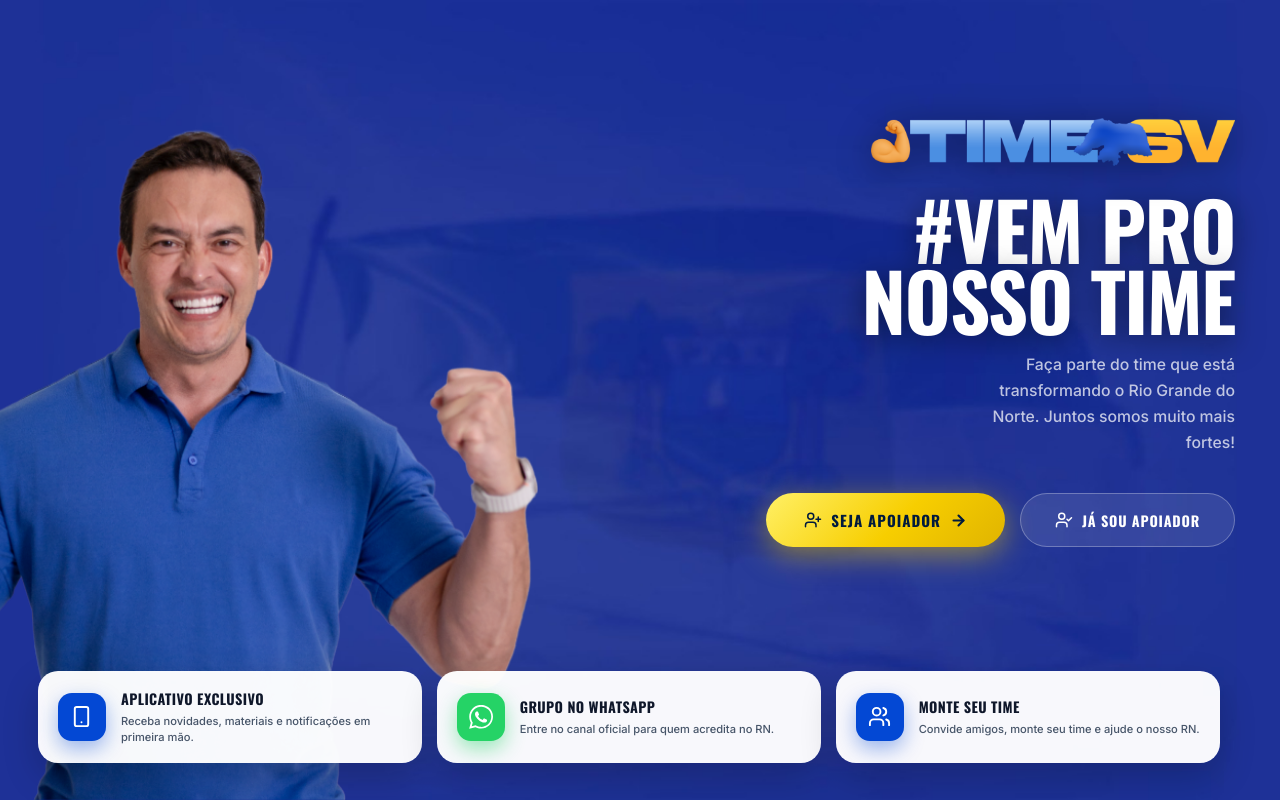
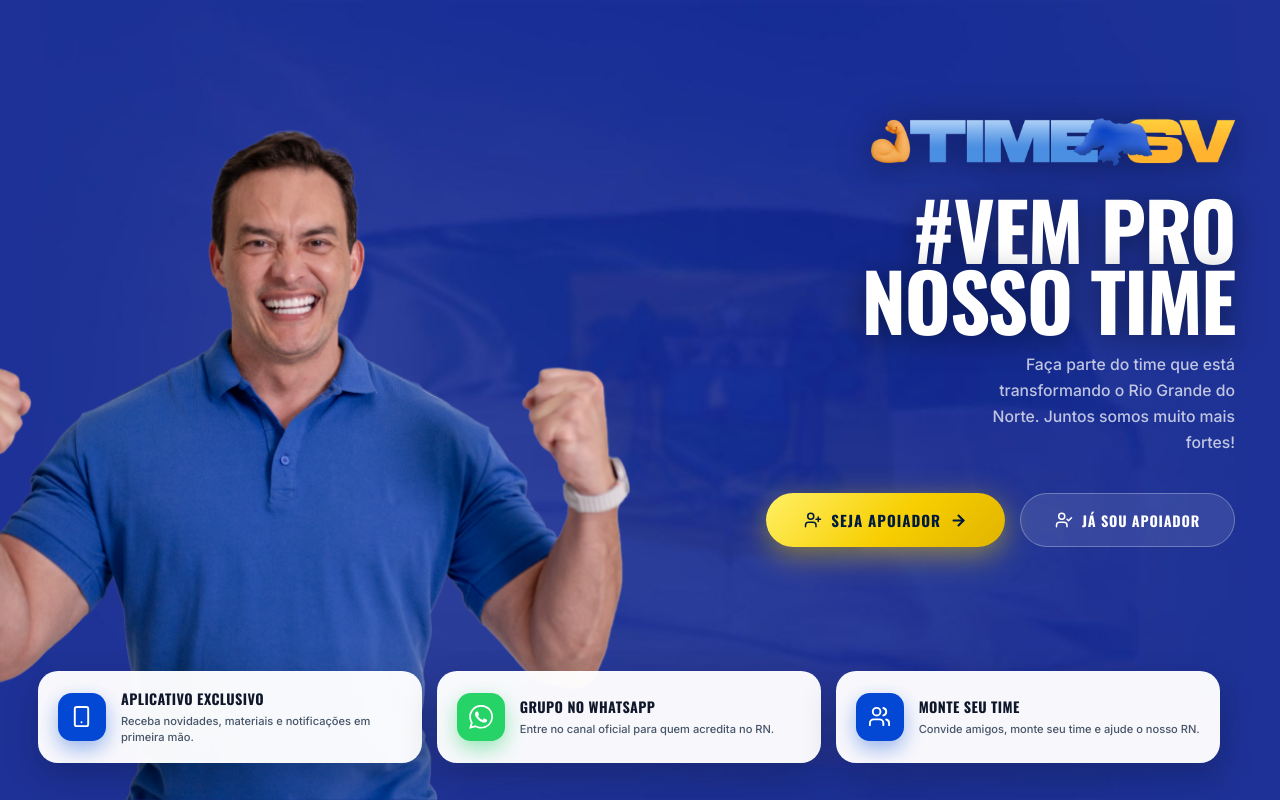
Before and after one commit to ReneBM/Apoiadores, a React (Vite) app in the folder frontend/: page /lp in a window 1280 px wide. Built offline with nearby package versions, Linux system fonts and the light colour scheme; no server answers; a web font is replaced by a local one.

Commit message:
style: LP - move foto do senador um pouco para a esquerda (justifyContent center)

```diff
--- a/frontend/src/pages/LandingPage.jsx
+++ b/frontend/src/pages/LandingPage.jsx
@@ -266,8 +266,8 @@ export default function LandingPage() {
           position: 'relative',
           display: 'flex',
           alignItems: 'flex-end',
-          justifyContent: 'flex-end',
-          paddingLeft: '4rem',
+          justifyContent: 'center',
+          paddingLeft: '1rem',
           overflow: 'visible',
           opacity: 0,
           animation: 'lpFadeInLeft 1.15s cubic-bezier(0.22,1,0.36,1) 0.15s forwards',
```
